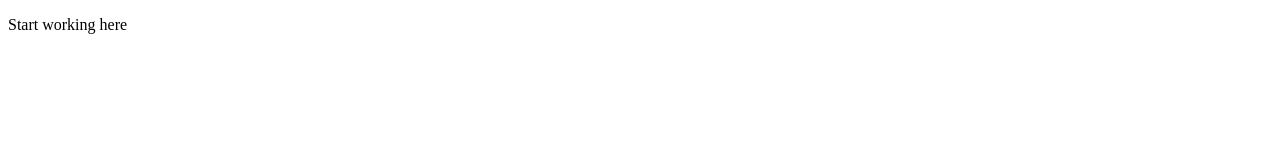
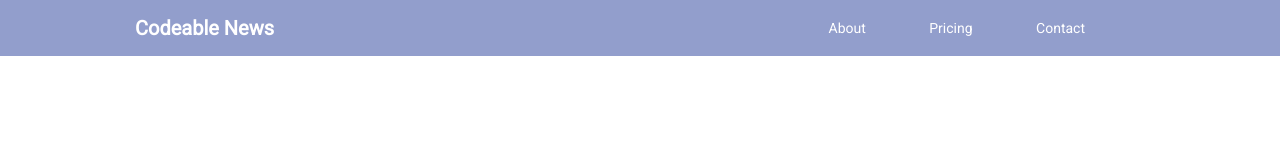
Before and after one commit to joel-eche/week-1-extended-project, a plain HTML site: page index.html in a window 1280 px wide. Shown: the top 160 px of the page. Drawn offline with Linux system fonts and the light colour scheme.

Commit message:
add nav bar

```diff
--- a/index.html
+++ b/index.html
@@ -4,9 +4,23 @@
     <meta charset="UTF-8" />
     <meta name="viewport" content="width=device-width, initial-scale=1.0" />
     <meta http-equiv="X-UA-Compatible" content="ie=edge" />
+    <link
+      href="https://fonts.googleapis.com/css?family=Roboto&display=swap"
+      rel="stylesheet"
+    />
+    <link rel="stylesheet" href="styles/styles.css" />
     <title>Document</title>
   </head>
   <body>
-    <p>Start working here</p>
+    <nav>
+      <div class="menu-bar">
+        <div>Codeable News</div>
+        <ul>
+          <li><a href="#">About</a></li>
+          <li><a href="landing.html">Pricing</a></li>
+          <li><a href="#">Contact</a></li>
+        </ul>
+      </div>
+    </nav>
   </body>
 </html>
--- /dev/null
+++ b/styles/styles.css
@@ -0,0 +1,47 @@
+* {
+  padding: 0;
+  margin: 0;
+  box-sizing: border-box;
+}
+
+body {
+  font-family: "Roboto";
+  font-style: normal;
+  height: 2000px;
+}
+
+/* navigation bar */
+nav {
+  width: 100%;
+  height: 56px;
+  color: #ffffff;
+  background-color: #929ecc;
+  position: fixed;
+  top: 0;
+}
+
+.menu-bar {
+  margin: 0 135px;
+  line-height: 56px;
+}
+
+.menu-bar > div {
+  font-weight: bold;
+  font-size: 20px;
+  float: left;
+}
+
+ul {
+  font-size: 14px;
+  float: right;
+}
+
+li {
+  list-style: none;
+  display: inline;
+  margin-right: 60px;
+}
+a {
+  text-decoration: none;
+  color: #ffffff;
+}
```
